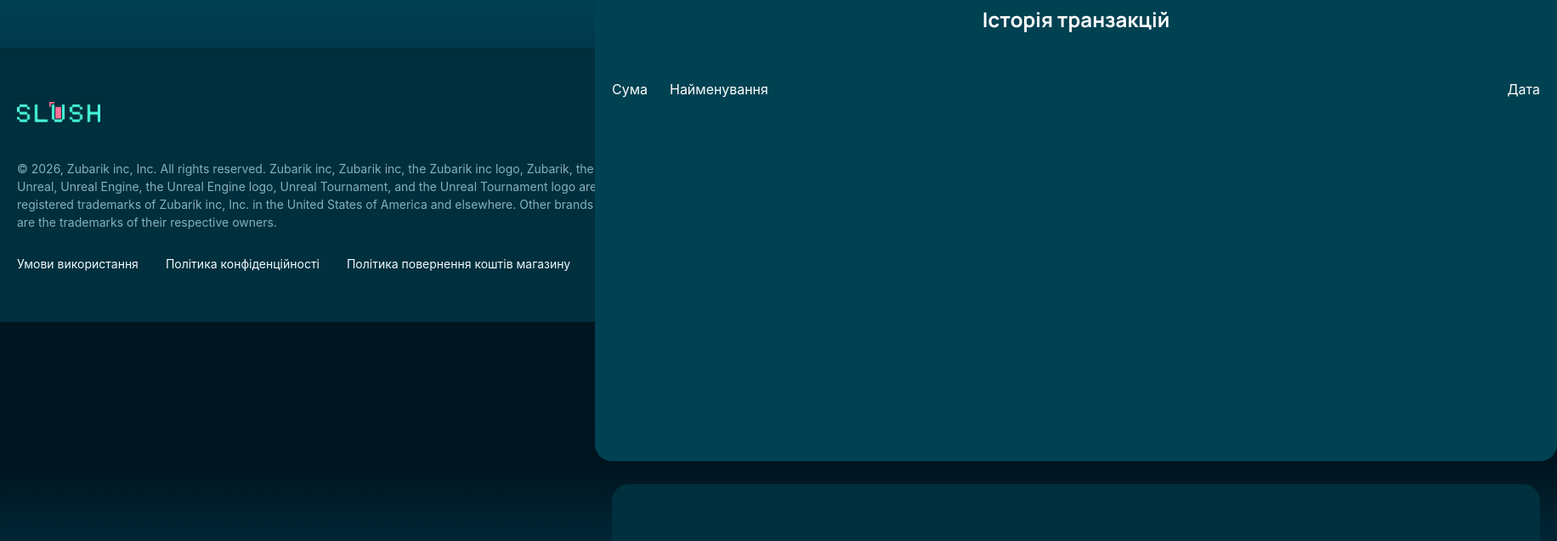
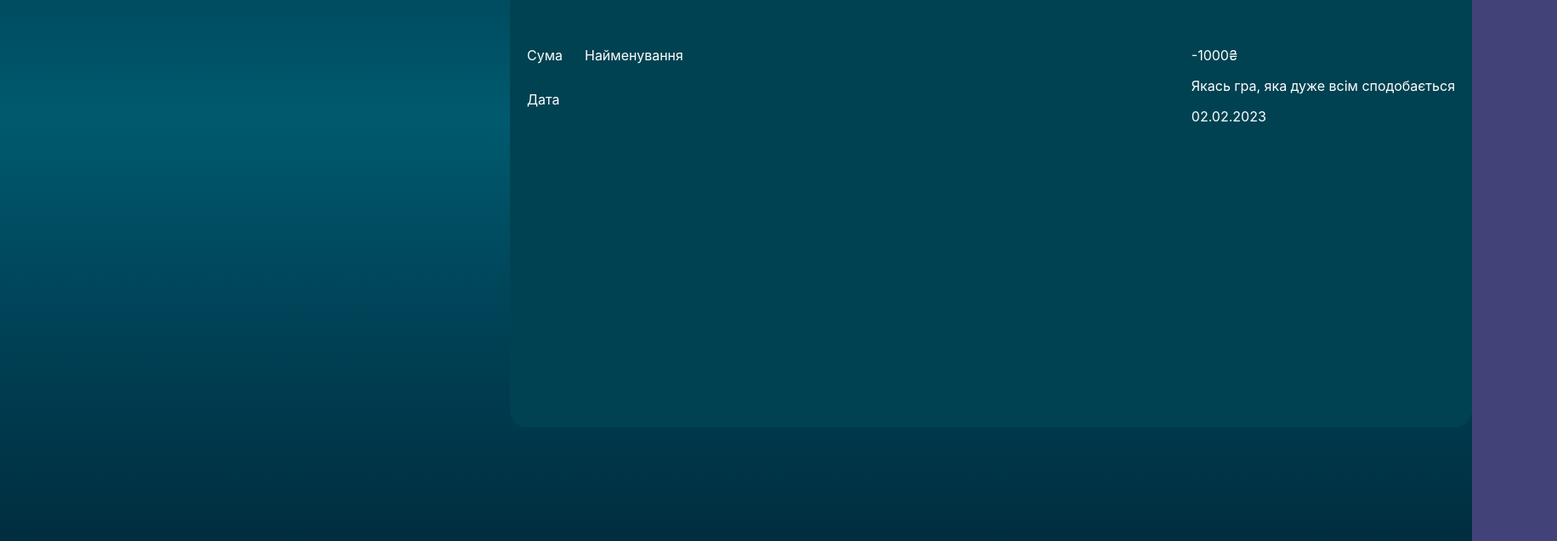
Before and after one commit to TheBadPupsik/steam-parody, a React (Create React App) app: page /wallet in a window 1280 px wide. Shown: the part 727-1364 px from the top of the page at 85% size, 1832 px wide, since content can reach past the window. Built offline with nearby package versions, Linux system fonts and the light colour scheme; a web font is replaced by a local one.

Commit message:
update settings

```diff
--- a/src/components/GeneralSettings/GeneralSettings.css
+++ b/src/components/GeneralSettings/GeneralSettings.css
@@ -10,9 +10,8 @@
 
 
 .block_accaount {
-    position: absolute;
-    top: 129px;
-    left: 800px;
+    margin-top: -475px;
+    margin-left: 700px;
     width: 1092px;
     height: 725px;
     border-radius: 20px;
--- a/src/components/Wallet/Wallet.css
+++ b/src/components/Wallet/Wallet.css
@@ -65,9 +65,8 @@
     display: flex;
     align-items: center;
     flex-direction: column;
-    position: absolute;
-    top: 693px;
-    left: 700px;
+    margin-top: 50px;
+    margin-left: 600px;
     gap: 20px;
     width: 1092px;
     height: 537px;
@@ -78,13 +77,15 @@
 
 
 
+
+
+
 .block_wallet_transaction {
     width: 1092px;
     height: 491px;
     gap: 20px;
     display: flex;
     justify-content: space-between;
-
 }
 
 
@@ -112,3 +113,10 @@
     padding-left: 20px;
     background: #002F3D;
 }
+
+
+.block_wallet_general_transaction {
+    display: flex;
+    flex-direction: column;
+    gap: 30px;
+}
--- a/src/components/Wallet/Wallet.js
+++ b/src/components/Wallet/Wallet.js
@@ -20,20 +20,29 @@ export function Wallet()
       </div>
       <div className='block_history_transaction'>
         <h2>Історія транзакцій</h2>
-        <div className='block_wallet_general_transaction'>
         <div className='block_wallet_transaction'>
+          <div>
           <div className='p_wallet_transaction'>
           <p>Сума</p>
           <p>Найменування</p>
           </div>
+          <div>
           <p>Дата</p>
+          </div>
+          </div>
+          <div className='transaction_cash'>
+            <div className='cost_name'>
+              <p className='cost'>-1000₴</p>
+              <p className='name_transaction'>Якась гра, яка дуже всім сподобається</p>
+            </div>
+            <div>
+              <p className='date'>02.02.2023</p>
+            </div>
+          </div>
         </div>
-        <div className='transaction_wallet'>
-          <div className=''></div>
-        </div>
+
         </div>
       </div>
-    </div>
   )
 }
 export default Wallet;
--- a/src/components/password/password.css
+++ b/src/components/password/password.css
@@ -29,6 +29,13 @@ button {
     height: 40px;
     background: #24E5C2;
     border-radius: 20px;
+}
+
+
+.error{
+  color:red;
+  font-size:14px;
+  margin-top:5px;
 }
 
 
--- a/src/components/password/password.js
+++ b/src/components/password/password.js
@@ -1,9 +1,22 @@
 import './password.css';
+import { useState } from 'react';
+
 export function Password()
 {
+  const [password, setPassword] = useState('');
+  const [error, setError] = useState('');
+
   const handleSubmit = (e) => {
-    e.preventDefault();
-  };
+  e.preventDefault();
+
+  if (password.length < 7) {
+    setError('Мінімум 7 символів');
+  }
+  else {
+    setError('');
+    alert('Успішно');
+  }
+};
 
   return(
     <div>
@@ -36,16 +49,22 @@ export function Password()
         </div>
         <div className='input_zagolovok'>
         <p>Старий Пароль</p>
-        <input pattern='[^\s]{7,}' required className='input2' type='text' placeholder='Введіть поточний пароль'></input>
+        <input pattern='[^\s]{7,}' required className='input2' type='text' placeholder='Введіть поточний пароль'  value={password}
+        onChange={(e) => setPassword(e.target.value)}></input>
         </div>
         <div className='input_zagolovok'>
         <p>Новий пароль</p>
         <div className='input_zagolovok2'>
-        <input pattern='[^\s]{7,}' required className='input2' type='text' placeholder='Введіть новий пароль'></input>
-        <input pattern='[^\s]{7,}' required className='input2' type='text' placeholder='Введіть новий пароль'></input>
+        <input pattern='[^\s]{7,}' required className='input2' type='text' placeholder='Введіть новий пароль' value={password}
+        onChange={(e) => setPassword(e.target.value)}></input>
+              {error && <p className='error'>{error}</p>}
+        <input pattern='[^\s]{7,}' required className='input2' type='text' placeholder='Введіть новий пароль' value={password}
+        onChange={(e) => setPassword(e.target.value)}></input>
+              {error && <p className='error'>{error}</p>}
+
         </div>
         </div>
-        <button>Збрегти</button>
+        <button onClick={handleSubmit}>Збрегти</button>
       </div>
       </form>
     </div>
```
Also changed, not shown: 1 other file (tests, documents, lock files or other folders).
